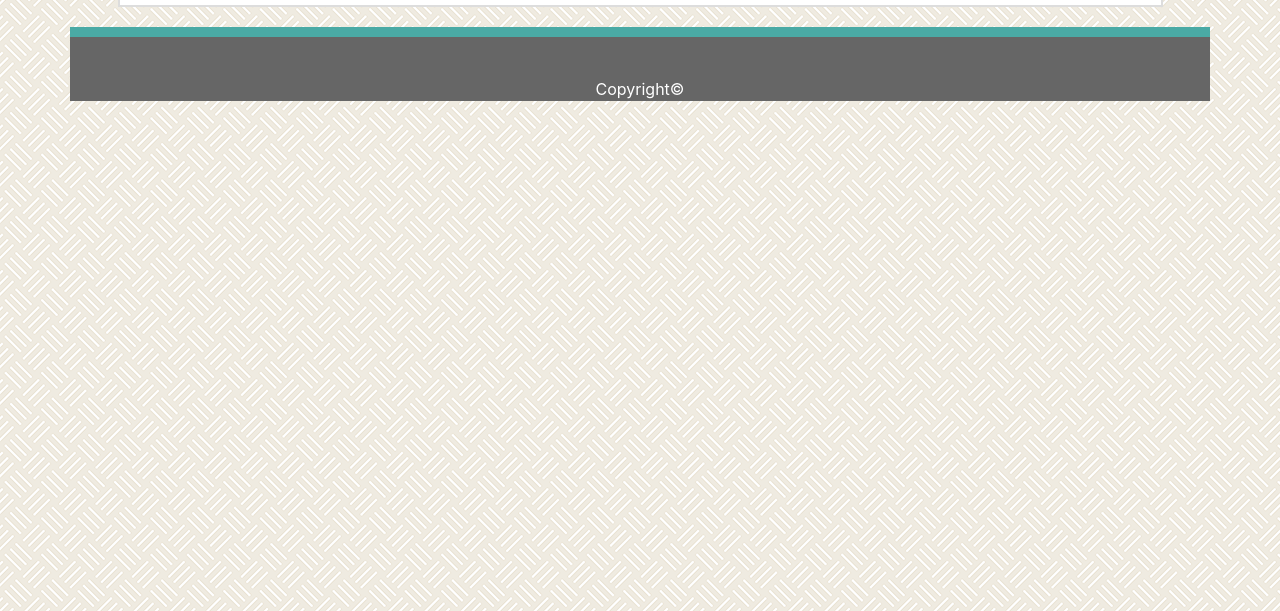
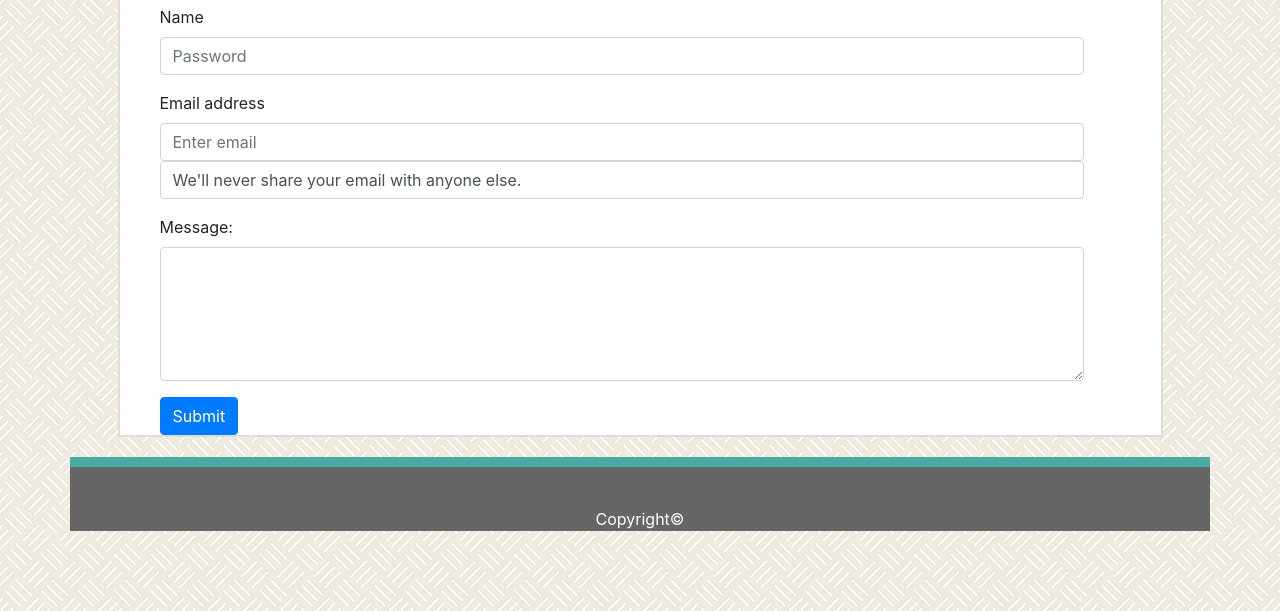
Before and after one commit to antwan024/Bootstrap-Portfolio, a plain HTML site: page contact.html in a window 1280 px wide. Shown: the part 189-800 px from the top of the page. Drawn offline with nearby package versions, Linux system fonts and the light colour scheme.

Commit message:
Completed contact.html

```diff
--- a/contact.html
+++ b/contact.html
@@ -49,10 +49,28 @@
                     <div class = "col-sm-11" style="margin-left: 25px;">
                         <h2 id="title" style="padding: 15px 0px 10px 15px; border-bottom: 5px solid #cccccc;">Contact</h2>
                     </div>
+                </div>
 
-                </div>
                 <div class="row">
+                    <div class = "col-sm-11" style="margin-left: 25px;">
+                        <form>
+                            <div class="form-group">
+                                    <label for="exampleInputPassword1">Name</label>
+                                    <input type="name" class="form-control" id="exampleInputPassword1" placeholder="Password">
+                            </div>
+                            <div class="form-group">
+                                <label for="exampleInputEmail1">Email address</label>
+                                <input type="email" class="form-control" id="exampleInputEmail1" aria-describedby="emailHelp" placeholder="Enter email">
+                                <small id="emailHelp" class="form-control">We'll never share your email with anyone else.</small>
+                            </div>
 
+                            <div class="form-group">
+                                    <label for="exampleFormControlTextarea1">Message:</label>
+                                    <textarea class="form-control" id="exampleFormControlTextarea1" rows="5"></textarea>
+                                  </div>
+                            <button type="submit" class="btn btn-primary">Submit</button>
+                        </form>
+                    </div>
                 </div>
             </div>
         </div>
```
